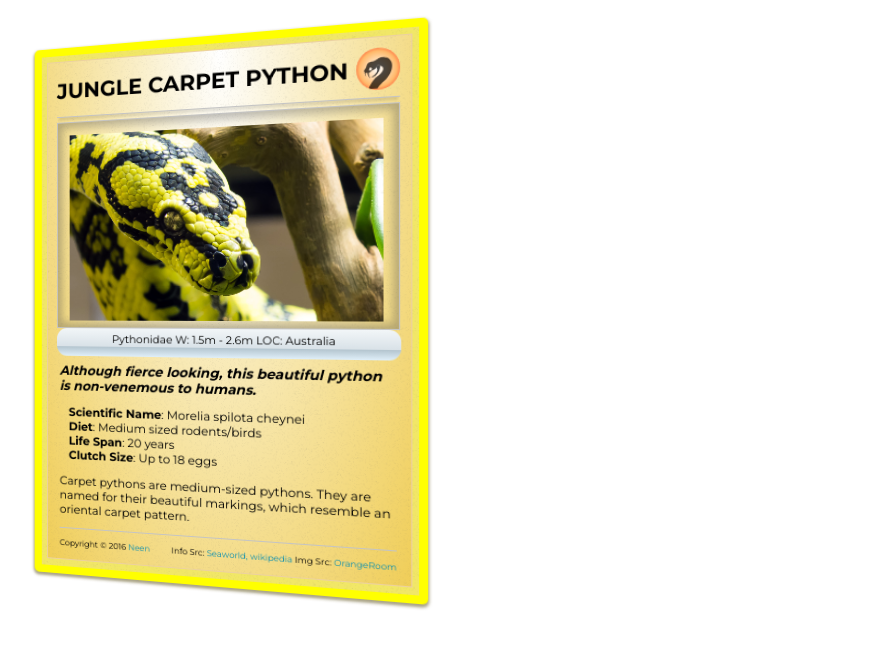
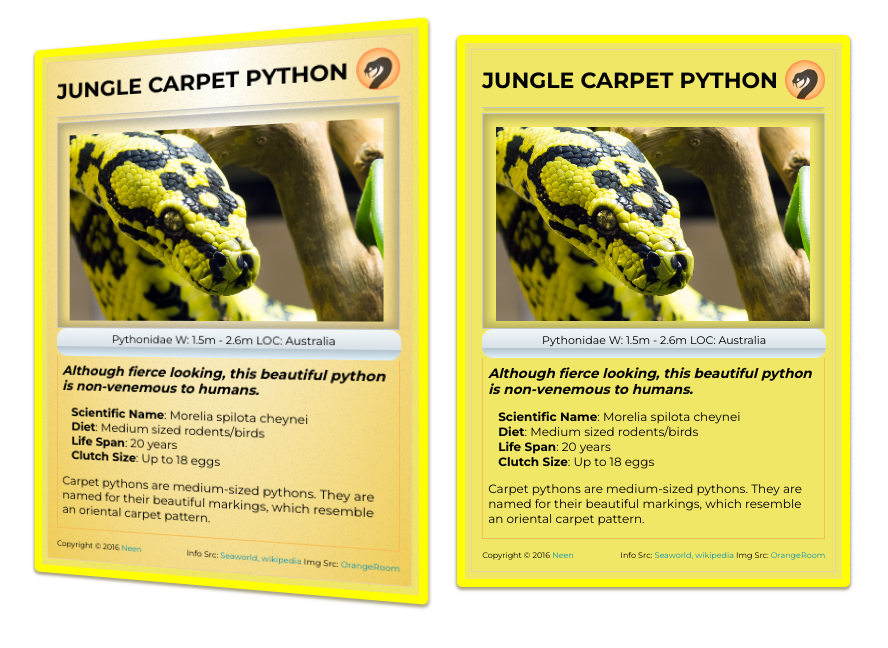
Before and after one commit to JanineAmelie/neen_ud-proj-Animal-Trading-Cards, a plain HTML site: page index.html in a window 1280 px wide. Shown: the whole page, without its empty margins (12-900 px from the left). Drawn offline with Linux system fonts and the light colour scheme.

Commit message:
Fixed CSS added preview Image

```diff
--- a/index.html
+++ b/index.html
@@ -8,7 +8,61 @@
 </head>
 
 <body>
-    <div class="outer">
+    <div class="outer perspective i-blk three-d">
+        <div class="main-container transform">
+            <div class="inner-container">
+                <div class="title-container">
+                    <div class="title-left">
+                        <h3>Jungle Carpet Python</h3>
+                    </div>
+                    <div class="title-right">
+                        <figure class="circle">
+                            <img src="viper_black.svg" alt="snakeicon">
+                        </figure>
+                    </div>
+                </div>
+                <div class="img-container">
+                    <div class="inner-img-container">
+                        <img src="jungle-carpet-python.jpg" alt="Jungle Carpet Python">
+                    </div>
+                </div>
+                <div class="sub-title-container">
+                    <span class="sub"> Pythonidae W: 1.5m - 2.6m LOC: Australia</span>
+                </div>
+                <div class="desc-container">
+                    <!-- your favorite animal's interesting fact goes here -->
+                    <p class="main-blurb">Although fierce looking, this beautiful python is non-venemous to humans.</p>
+                    <ul class="info">
+                        <li><span>Scientific Name</span>: Morelia spilota cheynei</li>
+                        <li><span>Diet</span>: Medium sized rodents/birds</li>
+                        <li><span>Life Span</span>: 20 years</li>
+                        <li><span>Clutch Size</span>: Up to 18 eggs</li>
+                    </ul>
+                    <p>Carpet pythons are medium-sized pythons. They are named for their beautiful markings, which resemble an oriental carpet pattern.</p>
+
+
+                </div>
+                 <footer>
+                        <div class="left-ftr-content">
+                            <span> Copyright ©  2016 <a href="https://github.com/JanineLourens/">   Neen </a></span>
+                        </div>
+                        <div class="right-ftr-content">
+                            <div class="i-blk">
+                                <span>Info Src: </span>
+                                <a href="https://seaworld.org/Animal-Info/Animal-Bytes/Reptiles/Carpet-Python">Seaworld,</a>
+                                <a href="https://en.wikipedia.org/wiki/Morelia_spilota">wikipedia</a>
+                            </div>
+                            <div class="i-blk">
+                                <span>Img Src: </span>
+                                <a href="http://orangeroom.deviantart.com/art/Morelia-Spilota-Cheynei-Close-up-361145477">OrangeRoom</a>
+                            </div>
+                        </div>
+                    </footer>
+            </div>
+        </div>
+    </div>
+
+    <div class="outer i-blk flat">
         <div class="main-container">
             <div class="inner-container">
                 <div class="title-container">
@@ -39,8 +93,10 @@
                         <li><span>Clutch Size</span>: Up to 18 eggs</li>
                     </ul>
                     <p>Carpet pythons are medium-sized pythons. They are named for their beautiful markings, which resemble an oriental carpet pattern.</p>
-                    <hr>
-                    <footer>
+
+
+                </div>
+                 <footer>
                         <div class="left-ftr-content">
                             <span> Copyright ©  2016 <a href="https://github.com/JanineLourens/">   Neen </a></span>
                         </div>
@@ -56,7 +112,6 @@
                             </div>
                         </div>
                     </footer>
-                </div>
             </div>
         </div>
     </div>
--- a/styles.css
+++ b/styles.css
@@ -27,14 +27,25 @@ h3 {
 
 .outer {
   position: relative;
-  -webkit-perspective: 170px;
-  perspective: 170px;
   width: 400px;
   height: 550px;
 }
+.perspective {
+  -webkit-perspective: 170px;
+  perspective: 170px;
+}
+
+.transform {
+    -webkit-transform: rotateX(0deg) rotateY(-3deg);
+transform: rotateX(0deg) rotateY(-3deg);
+}
+
+.flat {
+  margin-left: 30px;
+}
+
+
 .main-container {
-  -webkit-transform: rotateX(0deg) rotateY(-3deg);
-transform: rotateX(0deg) rotateY(-3deg);
   border-radius: 5px;
   border:8px solid yellow;
   width: 377px;
@@ -42,7 +53,6 @@ transform: rotateX(0deg) rotateY(-3deg);
   background: rgba(241,231,103,1);
 background: -moz-linear-gradient(left, rgba(241,231,103,1) 0%, rgba(254,182,69,1) 100%);
 box-shadow: 0px 2px 3px 1px rgba(102,89,36,0.56);
-
 }
 
 .main-container::after {
@@ -151,7 +161,10 @@ padding: 6px 0 0 6px;
 
 .desc-container {
   font-size: 12px;
-  padding: 7px 3px 0 3px;
+     padding: 7px 5px 0px 5px;
+  border-left: 1px solid #f8bd55;
+  border-right: 1px solid #f8bd55;
+  border-bottom: 1px solid #f8bd55;
 }
 
 .main-blurb {
@@ -172,15 +185,9 @@ padding: 6px 0 0 6px;
 
 }
 
-hr {
-  height:1px;
-  border: 0;
-  border-top: 1px solid #c4c4c4;
-}
-
 footer {
-  padding-top: 3px;
-  font-size: 8.5px;
+  padding-top: 11px;
+  font-size: 8px;
 }
 .right-ftr-content {
   float: right;
```
Also changed, not shown: 2016-11-26 18_41_42-Animal Trading Cards.png (added).
